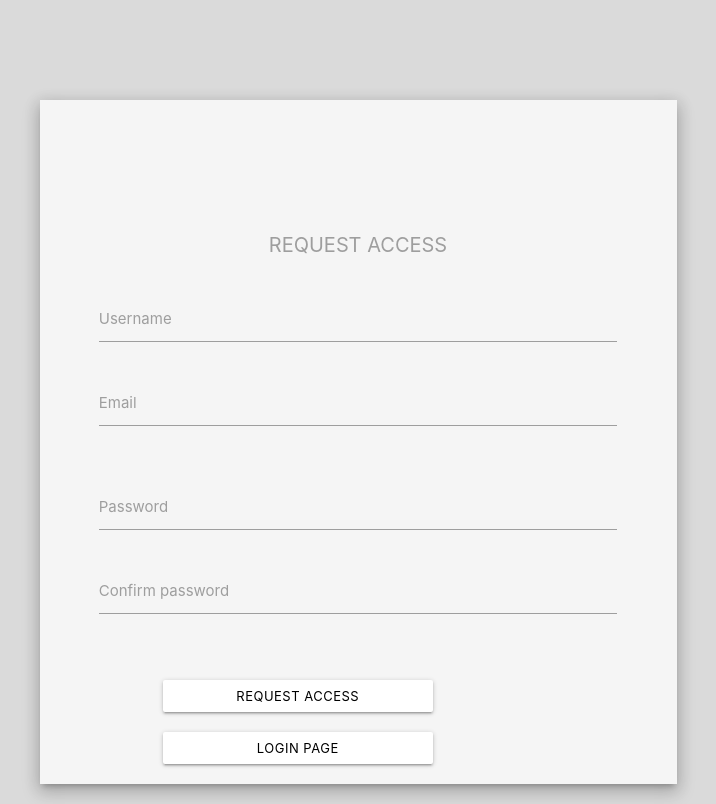
After one commit to besynerlig/SimpleTech, a PHP site: page /accounts/register.php in a window 1280 px wide. The commit adds this page. Shown: the whole page, without its empty margins (282-998 px from the left). Run offline with PHP 8.4, Linux system fonts and the light colour scheme.

```diff
--- /dev/null
+++ b/accounts/logout.php
@@ -0,0 +1,5 @@
+<?php session_start();
+    session_destroy();
+    unset($_SESSION);
+    header("Location: ../index.php");
+?>
--- /dev/null
+++ b/accounts/register.php
@@ -0,0 +1,62 @@
+<?php
+  require("../db.php");
+  session_start();
+  require("../head.php");
+?>
+
+<?php if (isset($_GET['passwordDontMatch'])): ?>
+  <script>window.alert("Password's did not match, try again!");</script>
+<?php endif ?>
+<?php if (isset($_GET['rg'])): ?>
+  <script>window.alert("You've now been registered, go to the login page to login when you've been accepted!");</script>
+<?php endif ?>
+
+  <main>
+   <center>
+     <form action="registerdone.php" method="post">
+       <div class="z-depth-3 y-depth-3 x-depth-3 grey green-text lighten-4 row" style="display: inline-block; padding: 32px 48px 0px 48px; border: 1px; margin-top: 100px; solid #EEE;">
+       <div class="section"></div>
+       <div class="section"></div>
+           <div class='row'>
+           <h1 class="grey-text" style="font-size: 20px;"> REQUEST ACCESS </h1>
+           <!-- Defining the username -->
+             <div class='input-field col s12'>
+               <input class='validate' type="text" name='username' id='email' required />
+               <label for='email'>Username</label>
+             </div>
+             <!-- Defining the email -->
+             <div class='input-field col s12'>
+               <input class='validate' type="text" name='email' id='email' required />
+               <label for='email'>Email</label>
+             </div>
+           </div>
+           <div class='row'>
+             <!-- Defining the password -->
+             <div class='input-field col m12'>
+               <input class='validate' type='password' name='password' id='password' required />
+               <label for='password'>Password</label>
+             </div>
+             <!-- Confirming the passwords matching -->
+             <div class='input-field col m12'>
+               <input class='validate' type='password' name='password2' id='password' required />
+               <label for='password'>Confirm password</label>
+             </div>
+           </div>
+           <br/>
+           <center>
+             <div class='row'>
+               <button style="margin-left:75px;"  type='submit' name='btn_login' class='col  s6 btn btn-small white black-text  waves-effect z-depth-1 y-depth-1'>Request access</button>
+             </div>
+             <div class='row'>
+               <a href="../index.php" style="margin-left:75px;" class='col  s6 btn btn-small white black-text  waves-effect z-depth-1 y-depth-1'>Login page</a>
+             </div>
+           </center>
+
+       </div>
+     </form>
+
+     </center>
+     </main>
+
+  </body>
+</html>
--- a/db.php
+++ b/db.php
@@ -1,9 +1,9 @@
 <?php
 
  DEFINE('CLAN_NAME', 'Clan/Community Name');
- DEFINE('SQL_HOST', '127.0.0.1');
+ DEFINE('SQL_HOST', 'localhost');
  DEFINE('SQL_USER', 'root');
- DEFINE('SQL_PASS', 'password');
+ DEFINE('SQL_PASS', '');
  DEFINE('SQL_DB', 'simpletechdemo');
 
 // Create connection
--- /dev/null
+++ b/head.php
@@ -0,0 +1,27 @@
+<!DOCTYPE html>
+<html lang="en">
+<head>
+<!-- Import jQuery -->
+<script src="https://ajax.googleapis.com/ajax/libs/jquery/3.3.1/jquery.min.js"></script>
+  <!--Import Google Icon Font-->
+  <link href="https://fonts.googleapis.com/icon?family=Material+Icons" rel="stylesheet">
+  <!--Import Materialize.css-->
+  <link type="text/css" rel="stylesheet" href="css/materialize.min.css"  media="screen,projection"/>
+
+   <style type="text/css">
+    body {
+      background-color: #DADADA;
+    }
+    body > .grid {
+      height: 100%;
+    }
+    .image {
+      margin-top: -100px;
+    }
+    .column {
+      max-width: 450px;
+    }
+  </style>
+
+  </head>
+<body>
--- /dev/null
+++ b/seldep.php
@@ -0,0 +1 @@
+<?php echo "waddup bitches"; ?>
```
Also changed, not shown: accounts/login.php (added, +34 -0 lines), accounts/registerdone.php (added, +31 -0 lines), index.php (+13 -32 lines), README.md, 1 other file.
